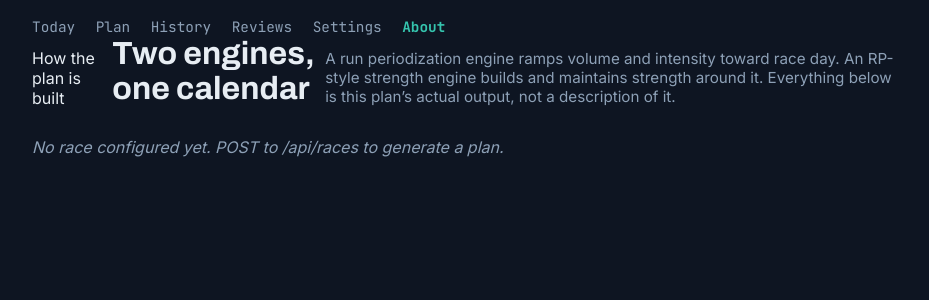
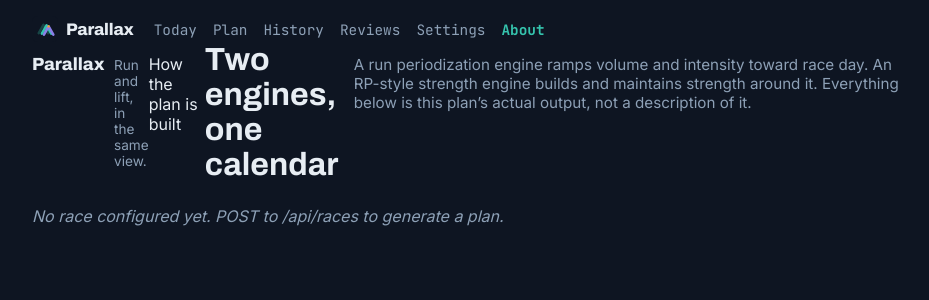
Before and after one commit to rdaswav/training_app, a FastAPI app: page /about in a window 1280 px wide. Shown: the top 300 px of the page, without its empty margins (174-1103 px from the left). Run offline with FastAPI, Linux system fonts and the light colour scheme; data comes from the database, SQL or seed files in the repository; data that the repository does not hold is empty; some libraries are stand-ins or nearby versions.

Commit message:
Rename app to Parallax with tagline, per Logo.dc.html design doc
Implements the naming half of the claude.ai Design project ("App design
critique and fixes", Logo.dc.html) that the earlier favicon commit
(ce376f3) deliberately deferred: renames the app to "Parallax" with the
tagline "Run and lift, in the same view." across the four spots the
design doc calls out -- nav-top wordmark (new, using the existing mark
SVG and palette tokens), browser tab titles, about.html's header, and
a new settings-page footer.

Co-Authored-By: Claude Sonnet 5 <noreply@anthropic.com>

```diff
--- a/backend/app/static/style.css
+++ b/backend/app/static/style.css
@@ -55,6 +55,21 @@ nav a {
   font-family: var(--mono);
 }
 nav a.active { color: var(--accent); font-weight: 600; }
+.nav-top { display: flex; align-items: center; }
+.brand {
+  display: inline-flex;
+  align-items: center;
+  gap: 8px;
+  margin-right: 1.25rem;
+  text-decoration: none;
+}
+.brand-word {
+  font-family: var(--disp);
+  font-weight: 800;
+  font-size: 1.05rem;
+  color: var(--text);
+  letter-spacing: -0.01em;
+}
 .nav-bottom { display: none; }
 .card {
   background: var(--card);
@@ -447,6 +462,29 @@ table.calendar th, table.calendar td {
   text-transform: uppercase;
   color: var(--dim);
 }
+.about-brand {
+  display: flex;
+  align-items: baseline;
+  gap: 0.6rem;
+  margin-bottom: 0.6rem;
+}
+.about-brand-name {
+  font-family: var(--disp);
+  font-weight: 800;
+  font-size: 1.1rem;
+  color: var(--text);
+}
+.about-brand-tagline {
+  font-size: 0.85rem;
+  color: var(--muted);
+}
+.settings-footer {
+  margin-top: 1.5rem;
+  font-family: var(--mono);
+  font-size: 0.75rem;
+  color: var(--dim);
+  text-align: center;
+}
 .countdown-card .num { font-family: var(--disp); font-weight: 800; font-size: 2.2rem; line-height: 1; margin: 0.3rem 0 0.1rem; }
 .countdown-card .num small { font-size: 0.9rem; color: var(--muted); font-weight: 600; margin-left: 0.3rem; }
 .countdown-card .race { font-size: 0.9rem; font-weight: 600; }
--- a/backend/app/templates/_nav.html
+++ b/backend/app/templates/_nav.html
@@ -1,4 +1,14 @@
 <nav class="nav-top">
+  <a href="/" class="brand" aria-label="Parallax home">
+    <svg width="26" height="26" viewBox="0 0 100 100" aria-hidden="true">
+      <rect x="0" y="0" width="100" height="100" rx="22" fill="#0e1522"></rect>
+      <path d="M26,66 L44,34 L62,66" stroke="var(--teal-dim)" stroke-width="10" fill="none" stroke-linecap="round" stroke-linejoin="round" opacity="0.55"></path>
+      <path d="M38,68 L56,36 L74,68" stroke="var(--teal)" stroke-width="10" fill="none" stroke-linecap="round" stroke-linejoin="round"></path>
+      <path d="M46,72 L64,40 L82,72" stroke="var(--violet)" stroke-width="10" fill="none" stroke-linecap="round" stroke-linejoin="round"></path>
+      <circle cx="64" cy="40" r="4.5" fill="var(--amber)"></circle>
+    </svg>
+    <span class="brand-word">Parallax</span>
+  </a>
   <a href="/" {% if active == "today" %}class="active"{% endif %}>Today</a>
   <a href="/plan" {% if active == "plan" %}class="active"{% endif %}>Plan</a>
   <a href="/strength-history" {% if active == "history" %}class="active"{% endif %}>History</a>
--- a/backend/app/templates/about.html
+++ b/backend/app/templates/about.html
@@ -1,10 +1,14 @@
 {% extends "base.html" %}
-{% block title %}About - Training App{% endblock %}
+{% block title %}About - Parallax{% endblock %}
 {% block content %}
   {% from "_phase_strip.html" import phase_strip %}
   {% from "_load_chart.html" import load_chart %}
 
   <div class="header">
+    <div class="about-brand">
+      <span class="about-brand-name">Parallax</span>
+      <span class="about-brand-tagline">Run and lift, in the same view.</span>
+    </div>
     <span class="eyebrow">How the plan is built</span>
     <h1>Two engines, one calendar</h1>
     <p class="lede">A run periodization engine ramps volume and intensity toward race day. An RP-style strength engine builds and maintains strength around it. Everything below is this plan&rsquo;s actual output, not a description of it.</p>
--- a/backend/app/templates/base.html
+++ b/backend/app/templates/base.html
@@ -3,7 +3,7 @@
 <head>
   <meta charset="utf-8">
   <meta name="viewport" content="width=device-width, initial-scale=1">
-  <title>{% block title %}Training App{% endblock %}</title>
+  <title>{% block title %}Parallax{% endblock %}</title>
   <link rel="preconnect" href="https://fonts.googleapis.com">
   <link rel="preconnect" href="https://fonts.gstatic.com" crossorigin>
   <link href="https://fonts.googleapis.com/css2?family=Archivo:wght@500;600;700;800&family=Inter:wght@400;500;600&family=JetBrains+Mono:wght@400;500;700&display=swap" rel="stylesheet">
--- a/backend/app/templates/plan.html
+++ b/backend/app/templates/plan.html
@@ -1,5 +1,5 @@
 {% extends "base.html" %}
-{% block title %}Plan - Training App{% endblock %}
+{% block title %}Plan - Parallax{% endblock %}
 {% block content %}
   {% from "_phase_strip.html" import phase_strip %}
   {% from "_load_chart.html" import load_chart %}
--- a/backend/app/templates/reviews.html
+++ b/backend/app/templates/reviews.html
@@ -1,5 +1,5 @@
 {% extends "base.html" %}
-{% block title %}Reviews - Training App{% endblock %}
+{% block title %}Reviews - Parallax{% endblock %}
 {% block content %}
   <div class="header">
     <span class="eyebrow">Weekly coach review</span>
--- a/backend/app/templates/session.html
+++ b/backend/app/templates/session.html
@@ -1,5 +1,5 @@
 {% extends "base.html" %}
-{% block title %}{{ s.name }} - Training App{% endblock %}
+{% block title %}{{ s.name }} - Parallax{% endblock %}
 {% block content %}
   <div class="header">
     <h1>{{ s.date.strftime("%A %-d %b") }}</h1>
--- a/backend/app/templates/settings.html
+++ b/backend/app/templates/settings.html
@@ -1,5 +1,5 @@
 {% extends "base.html" %}
-{% block title %}Settings - Training App{% endblock %}
+{% block title %}Settings - Parallax{% endblock %}
 {% block content %}
   <h1>Settings</h1>
 
@@ -105,6 +105,7 @@
       <p class="meta">The daily autoregulation job hasn't run yet.</p>
     {% endif %}
   </div>
+  <div class="settings-footer">Parallax &middot; Run and lift, in the same view.</div>
 {% endblock %}
 {% block scripts %}
   <script src="/static/app.js"></script>
--- a/backend/app/templates/strength_history.html
+++ b/backend/app/templates/strength_history.html
@@ -1,5 +1,5 @@
 {% extends "base.html" %}
-{% block title %}Strength History - Training App{% endblock %}
+{% block title %}Strength History - Parallax{% endblock %}
 {% block content %}
   <h1>Strength history</h1>
 
--- a/backend/app/templates/today.html
+++ b/backend/app/templates/today.html
@@ -1,5 +1,5 @@
 {% extends "base.html" %}
-{% block title %}Today - Training App{% endblock %}
+{% block title %}Today - Parallax{% endblock %}
 {% block content %}
   <div class="header">
     <h1>{{ today.strftime("%A %-d %b") }}</h1>
```
